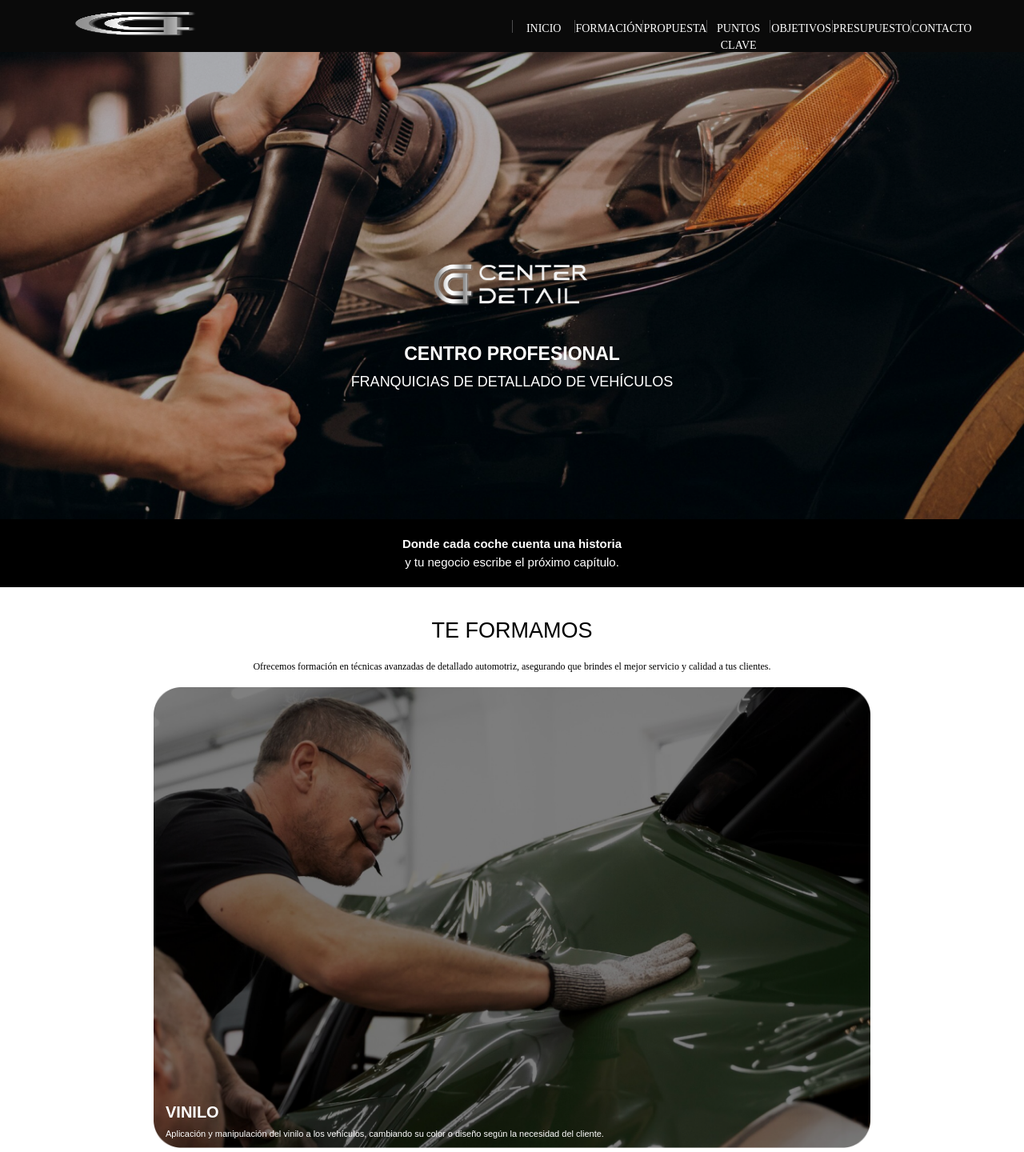
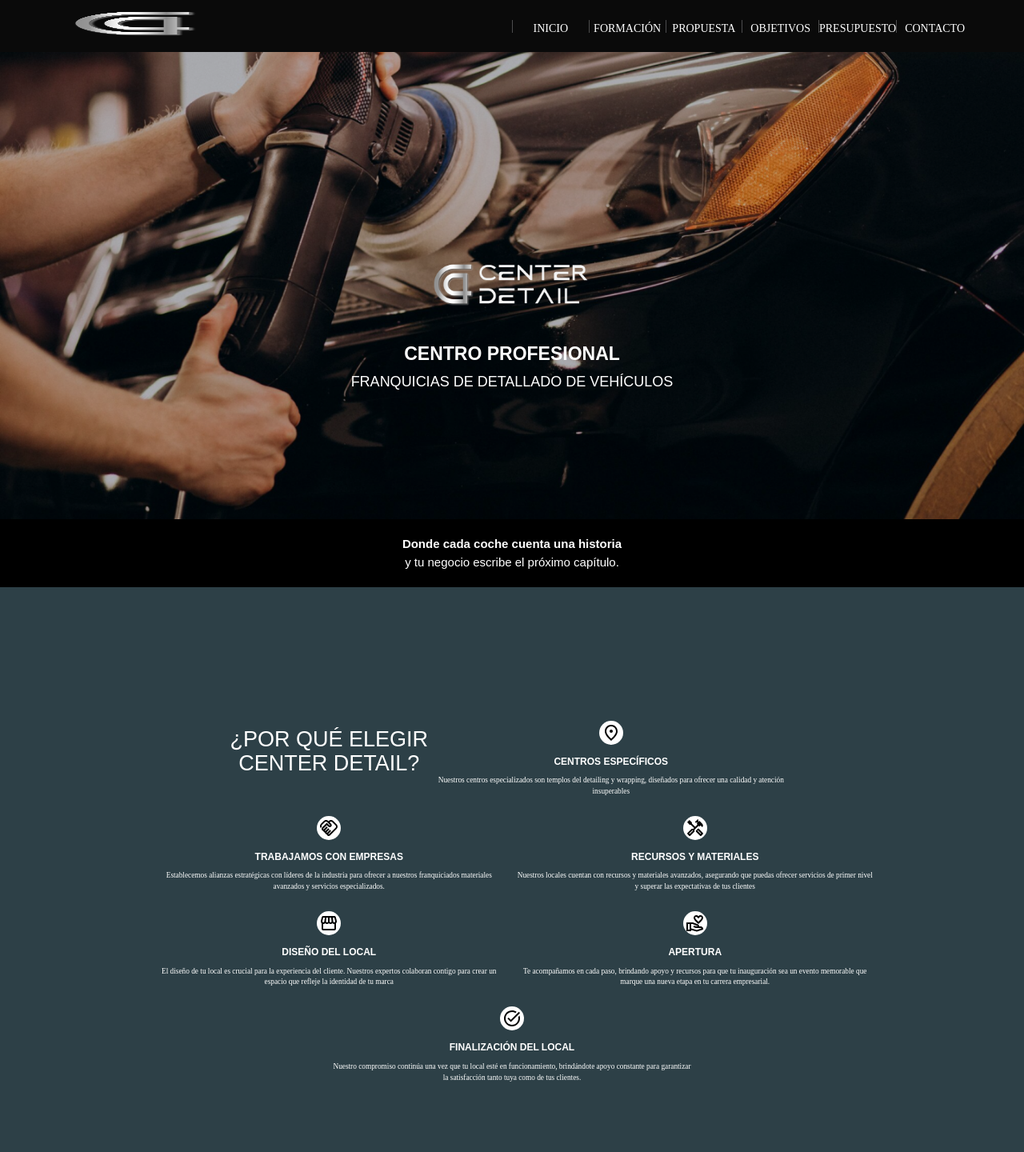
Before and after one commit to justinait/centerdetail, a React (Vite) app: page / in a window 1280 px wide. Shown: the top 1440 px of the page at 80% size. Built offline with nearby package versions, Linux system fonts and the light colour scheme.

Commit message:
contenido de franquicias

```diff
--- a/src/Components/About/About.css
+++ b/src/Components/About/About.css
@@ -1,5 +1,6 @@
 .aboutContainer {
     background-color: black;
+    background-color: #2d4047;
     color: white;
     display: flex;
     flex-wrap: wrap;
--- a/src/Components/About/About3.css
+++ b/src/Components/About/About3.css
@@ -10,7 +10,7 @@
     margin: 2em 0;
 }
 .objetivosTitle {
-    background-color: black;
+    background-color: #2d4047;
     color: white;
     font-size: 15px;
     font-weight: 500;
--- a/src/Components/Home/Home.jsx
+++ b/src/Components/Home/Home.jsx
@@ -25,8 +25,8 @@ function Home() {
         </div>
       </div>
 
+      < About />
       < Techniques />
-      < About />
       < Proposal />
       {/* < About2 /> */}
       < About3 />
--- a/src/Components/Navbar/Navbar.css
+++ b/src/Components/Navbar/Navbar.css
@@ -14,6 +14,7 @@
 }
 .burgerMenu {
     color: white;
+    color: #969696;
     font-size: 2em !important;
 }
 .dropdown {
--- a/src/Components/Navbar/Navbar.jsx
+++ b/src/Components/Navbar/Navbar.jsx
@@ -27,7 +27,7 @@ function Navbar() {
     { nombre: 'INICIO', id: 'inicio', className: '' },
     { nombre: 'FORMACIÓN', id: 'formacion', className: ''},
     { nombre: 'PROPUESTA', id: 'propuesta', className: ''},
-    { nombre: 'PUNTOS CLAVE', id: 'claves', className: ''},
+    // { nombre: 'PUNTOS CLAVE', id: 'claves', className: ''},
     { nombre: 'OBJETIVOS', id: 'objetivos', className: ''},
     { nombre: 'PRESUPUESTO', id: 'presupuesto', className: ''},
     { nombre: 'CONTACTO', id: 'contacto', className: ''}
--- a/src/index.css
+++ b/src/index.css
@@ -7,6 +7,9 @@
   text-rendering: optimizeLegibility;
   -webkit-font-smoothing: antialiased;
   -moz-osx-font-smoothing: grayscale;
+
+  /* #2d4047 */
+  /* f4f4f4 */
 }
 
 body {
@@ -15,6 +18,7 @@ body {
   min-height: 100vh;
   font-family: 'Montserrat Variable', sans-serif;
   font-family: 'Inter Variable';
+  background-color: #f4f4f4;
 }
 
 h2 {
```
